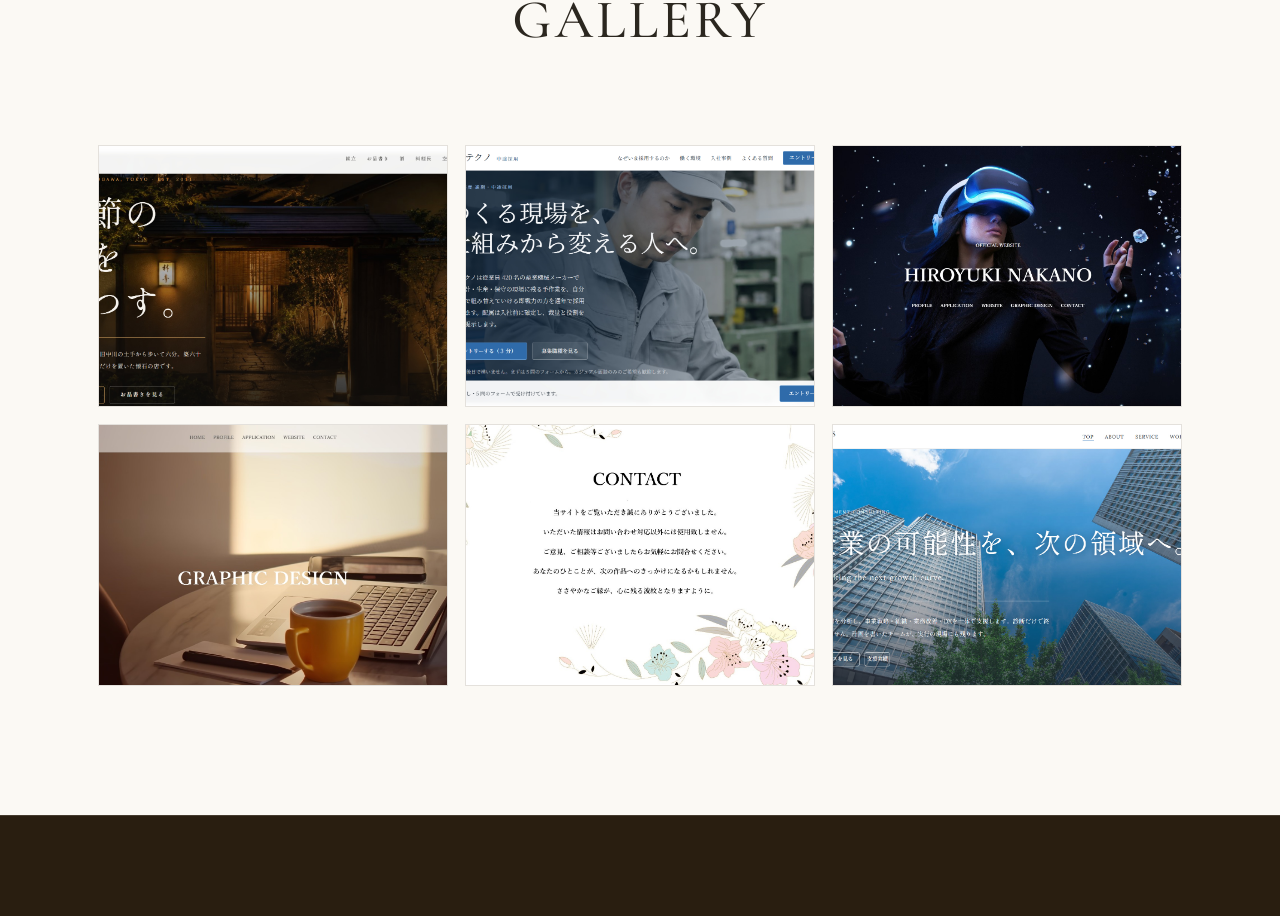
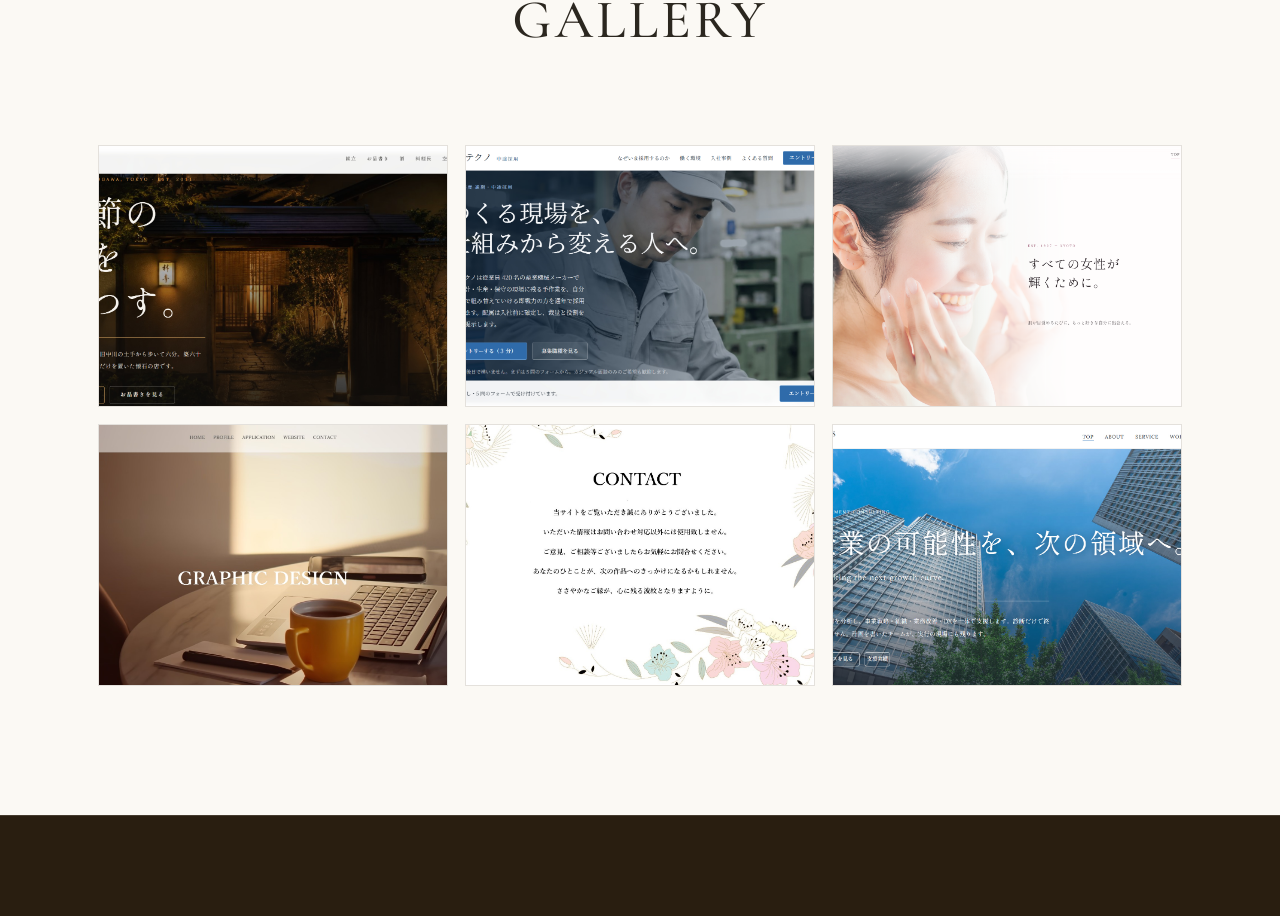
Before and after one commit to nakano-hiroyuki/portfolio-react, a React (Vite) app: page /website in a window 1280 px wide. Shown: the part 1004-1920 px from the top of the page. Built offline with nearby package versions, Linux system fonts and the light colour scheme.

Commit message:
💄 UI修正

```diff
--- a/src/pages/Website.jsx
+++ b/src/pages/Website.jsx
@@ -4,7 +4,7 @@ import "./Website.css";
 const GALLERY = [
   { src: "/images/website/懐石料理店サイト.jpg", label: "懐石料理店サイト" },
   { src: "/images/website/産業機械メーカーLP.jpg", label: "産業機械メーカーLP" },
-  { src: "/images/website/gallery-3.jpg", label: "HOME / VR" },
+  { src: "/images/website/化粧品サイト.png", label: "化粧品サイト" },
   { src: "/images/website/gallery-4.jpg", label: "DESIGN" },
   { src: "/images/website/gallery-5.jpg", label: "CONTACT" },
   { src: "/images/website/コンサルタント企業サイト.jpg", label: "コンサルタント企業サイト" },
```
Also changed, not shown: public/images/website/化粧品サイト.png (added).
